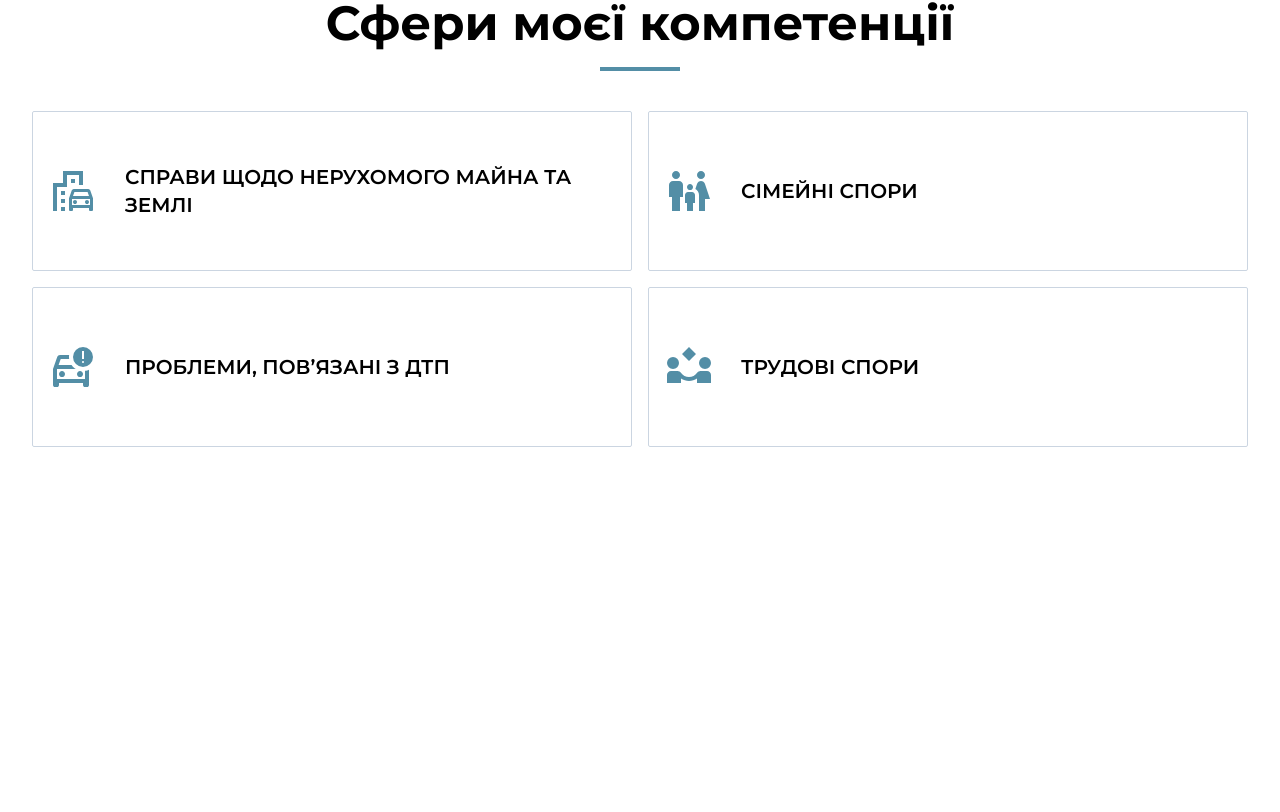
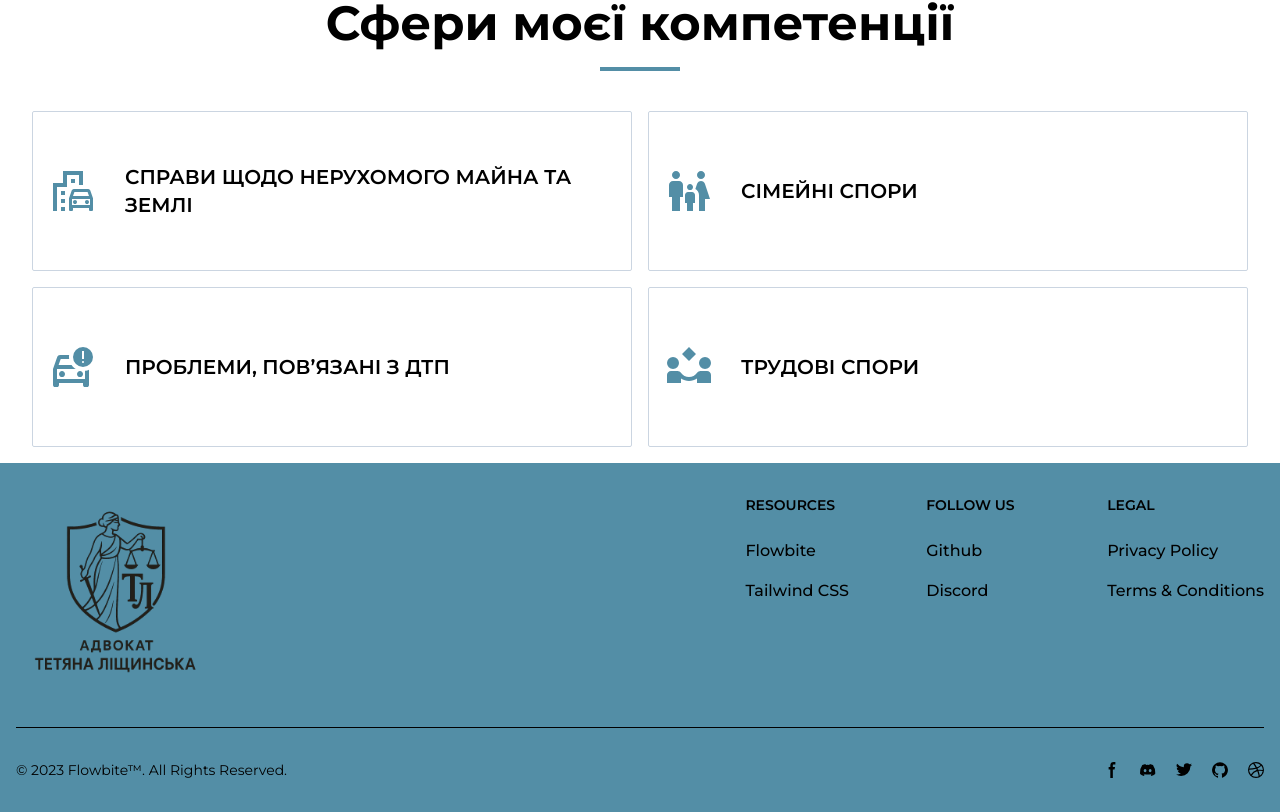
Before and after one commit to YaroslavPrystupluk/lawyer-lischynska, a React (Vite) app: page / in a window 1280 px wide. Shown: the part 1013-1825 px from the top of the page. Before the commit the page ends 1476 px from the top, so only its background shows below. Built offline with nearby package versions, Linux system fonts and the light colour scheme.

Commit message:
add footer and fab

```diff
--- a/src/Layout/Layout.tsx
+++ b/src/Layout/Layout.tsx
@@ -1,6 +1,7 @@
 import { FC } from "react";
 import { Outlet } from "react-router-dom";
 import { Header } from "../components";
+import Footer from "../components/Footer/Footer";
 
 const Layout: FC = () => {
   return (
@@ -9,6 +10,14 @@
       <div className="mx-auto max-w-[1440px] px-2 sm:px-4 lg:px-8 py-4">
         <Outlet />
       </div>
+      <button
+        // onclick="buttonHandler()"
+        title="Contact Sale"
+        className="fixed z-90 bottom-10 right-8 bg-blue-600 w-20 h-20 rounded-full drop-shadow-lg flex justify-center items-center text-white text-4xl hover:bg-blue-700 hover:drop-shadow-2xl hover:animate-bounce duration-300 cursor-pointer"
+      >
+        &#9993;
+      </button>
+      <Footer />
     </>
   );
 };
--- a/src/components/Footer/Footer.tsx
+++ b/src/components/Footer/Footer.tsx
@@ -1,7 +1,188 @@
-import React from "react";
+import logoFull from "/image/logo.webp";
 
 const Footer = () => {
-  return <div></div>;
+  return (
+    <footer className="bg-primary">
+      <div className="mx-auto w-full max-w-screen-xl p-4 py-6 lg:py-8">
+        <div className="md:flex md:justify-between">
+          <div className="mb-6 md:mb-0">
+            <a href="https://flowbite.com/" className="flex items-center">
+              <img
+                src={logoFull}
+                alt="logo"
+                className="block w-[200px] invert sepia brightness-200"
+              />
+            </a>
+          </div>
+          <div className="grid grid-cols-2 gap-8 sm:gap-6 sm:grid-cols-3">
+            <div>
+              <h2 className="mb-6 text-sm font-semibold text-gray-900 uppercase dark:text-white">
+                Resources
+              </h2>
+              <ul className="text-gray-500 dark:text-gray-400 font-medium">
+                <li className="mb-4">
+                  <a href="https://flowbite.com/" className="hover:underline">
+                    Flowbite
+                  </a>
+                </li>
+                <li>
+                  <a
+                    href="https://tailwindcss.com/"
+                    className="hover:underline"
+                  >
+                    Tailwind CSS
+                  </a>
+                </li>
+              </ul>
+            </div>
+            <div>
+              <h2 className="mb-6 text-sm font-semibold text-gray-900 uppercase dark:text-white">
+                Follow us
+              </h2>
+              <ul className="text-gray-500 dark:text-gray-400 font-medium">
+                <li className="mb-4">
+                  <a
+                    href="https://github.com/themesberg/flowbite"
+                    className="hover:underline "
+                  >
+                    Github
+                  </a>
+                </li>
+                <li>
+                  <a
+                    href="https://discord.gg/4eeurUVvTy"
+                    className="hover:underline"
+                  >
+                    Discord
+                  </a>
+                </li>
+              </ul>
+            </div>
+            <div>
+              <h2 className="mb-6 text-sm font-semibold text-gray-900 uppercase dark:text-white">
+                Legal
+              </h2>
+              <ul className="text-gray-500 dark:text-gray-400 font-medium">
+                <li className="mb-4">
+                  <a href="#" className="hover:underline">
+                    Privacy Policy
+                  </a>
+                </li>
+                <li>
+                  <a href="#" className="hover:underline">
+                    Terms &amp; Conditions
+                  </a>
+                </li>
+              </ul>
+            </div>
+          </div>
+        </div>
+        <hr className="my-6 border-gray-200 sm:mx-auto dark:border-gray-700 lg:my-8" />
+        <div className="sm:flex sm:items-center sm:justify-between">
+          <span className="text-sm text-gray-500 sm:text-center dark:text-gray-400">
+            © 2023{" "}
+            <a href="https://flowbite.com/" className="hover:underline">
+              Flowbite™
+            </a>
+            . All Rights Reserved.
+          </span>
+          <div className="flex mt-4 sm:justify-center sm:mt-0">
+            <a
+              href="#"
+              className="text-gray-500 hover:text-gray-900 dark:hover:text-white"
+            >
+              <svg
+                className="w-4 h-4"
+                aria-hidden="true"
+                xmlns="http://www.w3.org/2000/svg"
+                fill="currentColor"
+                viewBox="0 0 8 19"
+              >
+                <path
+                  fill-rule="evenodd"
+                  d="M6.135 3H8V0H6.135a4.147 4.147 0 0 0-4.142 4.142V6H0v3h2v9.938h3V9h2.021l.592-3H5V3.591A.6.6 0 0 1 5.592 3h.543Z"
+                  clip-rule="evenodd"
+                />
+              </svg>
+              <span className="sr-only">Facebook page</span>
+            </a>
+            <a
+              href="#"
+              className="text-gray-500 hover:text-gray-900 dark:hover:text-white ms-5"
+            >
+              <svg
+                className="w-4 h-4"
+                aria-hidden="true"
+                xmlns="http://www.w3.org/2000/svg"
+                fill="currentColor"
+                viewBox="0 0 21 16"
+              >
+                <path d="M16.942 1.556a16.3 16.3 0 0 0-4.126-1.3 12.04 12.04 0 0 0-.529 1.1 15.175 15.175 0 0 0-4.573 0 11.585 11.585 0 0 0-.535-1.1 16.274 16.274 0 0 0-4.129 1.3A17.392 17.392 0 0 0 .182 13.218a15.785 15.785 0 0 0 4.963 2.521c.41-.564.773-1.16 1.084-1.785a10.63 10.63 0 0 1-1.706-.83c.143-.106.283-.217.418-.33a11.664 11.664 0 0 0 10.118 0c.137.113.277.224.418.33-.544.328-1.116.606-1.71.832a12.52 12.52 0 0 0 1.084 1.785 16.46 16.46 0 0 0 5.064-2.595 17.286 17.286 0 0 0-2.973-11.59ZM6.678 10.813a1.941 1.941 0 0 1-1.8-2.045 1.93 1.93 0 0 1 1.8-2.047 1.919 1.919 0 0 1 1.8 2.047 1.93 1.93 0 0 1-1.8 2.045Zm6.644 0a1.94 1.94 0 0 1-1.8-2.045 1.93 1.93 0 0 1 1.8-2.047 1.918 1.918 0 0 1 1.8 2.047 1.93 1.93 0 0 1-1.8 2.045Z" />
+              </svg>
+              <span className="sr-only">Discord community</span>
+            </a>
+            <a
+              href="#"
+              className="text-gray-500 hover:text-gray-900 dark:hover:text-white ms-5"
+            >
+              <svg
+                className="w-4 h-4"
+                aria-hidden="true"
+                xmlns="http://www.w3.org/2000/svg"
+                fill="currentColor"
+                viewBox="0 0 20 17"
+              >
+                <path
+                  fill-rule="evenodd"
+                  d="M20 1.892a8.178 8.178 0 0 1-2.355.635 4.074 4.074 0 0 0 1.8-2.235 8.344 8.344 0 0 1-2.605.98A4.13 4.13 0 0 0 13.85 0a4.068 4.068 0 0 0-4.1 4.038 4 4 0 0 0 .105.919A11.705 11.705 0 0 1 1.4.734a4.006 4.006 0 0 0 1.268 5.392 4.165 4.165 0 0 1-1.859-.5v.05A4.057 4.057 0 0 0 4.1 9.635a4.19 4.19 0 0 1-1.856.07 4.108 4.108 0 0 0 3.831 2.807A8.36 8.36 0 0 1 0 14.184 11.732 11.732 0 0 0 6.291 16 11.502 11.502 0 0 0 17.964 4.5c0-.177 0-.35-.012-.523A8.143 8.143 0 0 0 20 1.892Z"
+                  clip-rule="evenodd"
+                />
+              </svg>
+              <span className="sr-only">Twitter page</span>
+            </a>
+            <a
+              href="#"
+              className="text-gray-500 hover:text-gray-900 dark:hover:text-white ms-5"
+            >
+              <svg
+                className="w-4 h-4"
+                aria-hidden="true"
+                xmlns="http://www.w3.org/2000/svg"
+                fill="currentColor"
+                viewBox="0 0 20 20"
+              >
+                <path
+                  fill-rule="evenodd"
+                  d="M10 .333A9.911 9.911 0 0 0 6.866 19.65c.5.092.678-.215.678-.477 0-.237-.01-1.017-.014-1.845-2.757.6-3.338-1.169-3.338-1.169a2.627 2.627 0 0 0-1.1-1.451c-.9-.615.07-.6.07-.6a2.084 2.084 0 0 1 1.518 1.021 2.11 2.11 0 0 0 2.884.823c.044-.503.268-.973.63-1.325-2.2-.25-4.516-1.1-4.516-4.9A3.832 3.832 0 0 1 4.7 7.068a3.56 3.56 0 0 1 .095-2.623s.832-.266 2.726 1.016a9.409 9.409 0 0 1 4.962 0c1.89-1.282 2.717-1.016 2.717-1.016.366.83.402 1.768.1 2.623a3.827 3.827 0 0 1 1.02 2.659c0 3.807-2.319 4.644-4.525 4.889a2.366 2.366 0 0 1 .673 1.834c0 1.326-.012 2.394-.012 2.72 0 .263.18.572.681.475A9.911 9.911 0 0 0 10 .333Z"
+                  clip-rule="evenodd"
+                />
+              </svg>
+              <span className="sr-only">GitHub account</span>
+            </a>
+            <a
+              href="#"
+              className="text-gray-500 hover:text-gray-900 dark:hover:text-white ms-5"
+            >
+              <svg
+                className="w-4 h-4"
+                aria-hidden="true"
+                xmlns="http://www.w3.org/2000/svg"
+                fill="currentColor"
+                viewBox="0 0 20 20"
+              >
+                <path
+                  fill-rule="evenodd"
+                  d="M10 0a10 10 0 1 0 10 10A10.009 10.009 0 0 0 10 0Zm6.613 4.614a8.523 8.523 0 0 1 1.93 5.32 20.094 20.094 0 0 0-5.949-.274c-.059-.149-.122-.292-.184-.441a23.879 23.879 0 0 0-.566-1.239 11.41 11.41 0 0 0 4.769-3.366ZM8 1.707a8.821 8.821 0 0 1 2-.238 8.5 8.5 0 0 1 5.664 2.152 9.608 9.608 0 0 1-4.476 3.087A45.758 45.758 0 0 0 8 1.707ZM1.642 8.262a8.57 8.57 0 0 1 4.73-5.981A53.998 53.998 0 0 1 9.54 7.222a32.078 32.078 0 0 1-7.9 1.04h.002Zm2.01 7.46a8.51 8.51 0 0 1-2.2-5.707v-.262a31.64 31.64 0 0 0 8.777-1.219c.243.477.477.964.692 1.449-.114.032-.227.067-.336.1a13.569 13.569 0 0 0-6.942 5.636l.009.003ZM10 18.556a8.508 8.508 0 0 1-5.243-1.8 11.717 11.717 0 0 1 6.7-5.332.509.509 0 0 1 .055-.02 35.65 35.65 0 0 1 1.819 6.476 8.476 8.476 0 0 1-3.331.676Zm4.772-1.462A37.232 37.232 0 0 0 13.113 11a12.513 12.513 0 0 1 5.321.364 8.56 8.56 0 0 1-3.66 5.73h-.002Z"
+                  clip-rule="evenodd"
+                />
+              </svg>
+              <span className="sr-only">Dribbble account</span>
+            </a>
+          </div>
+        </div>
+      </div>
+    </footer>
+  );
 };
 
 export default Footer;
```
